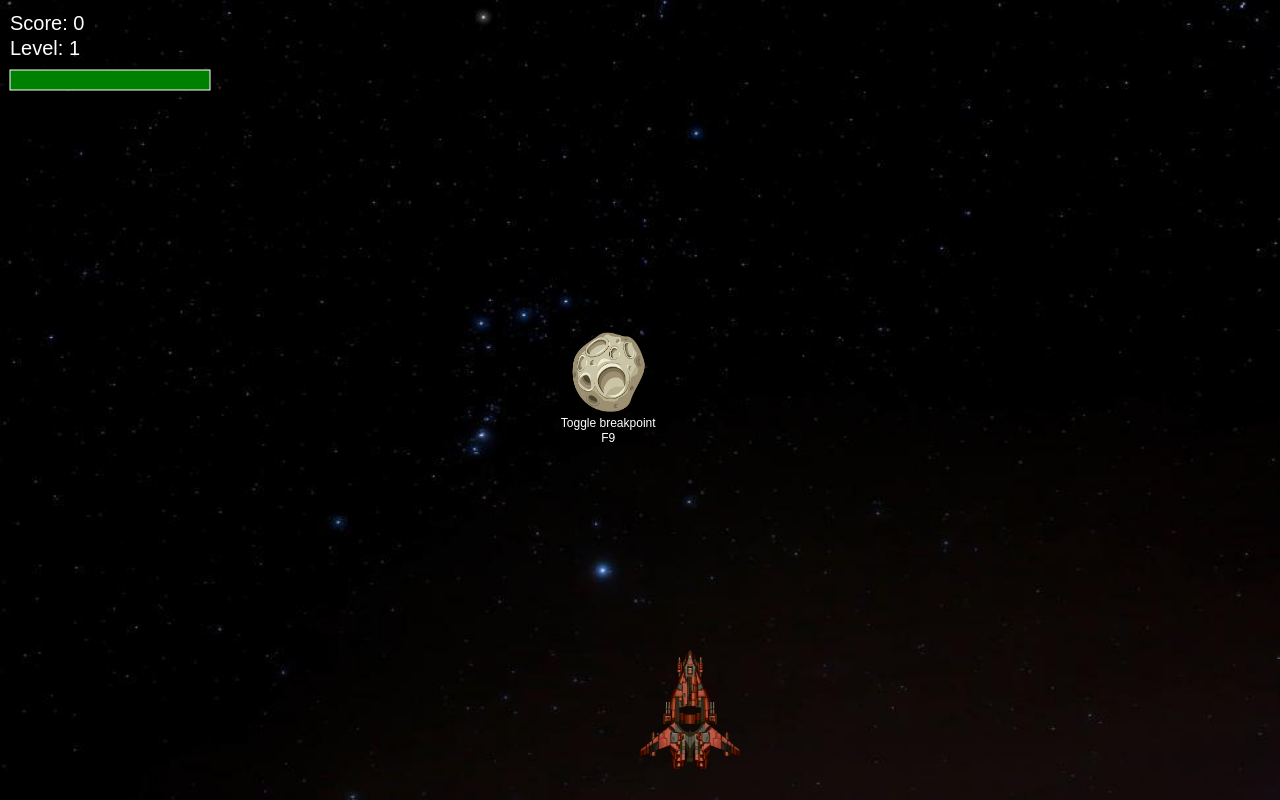
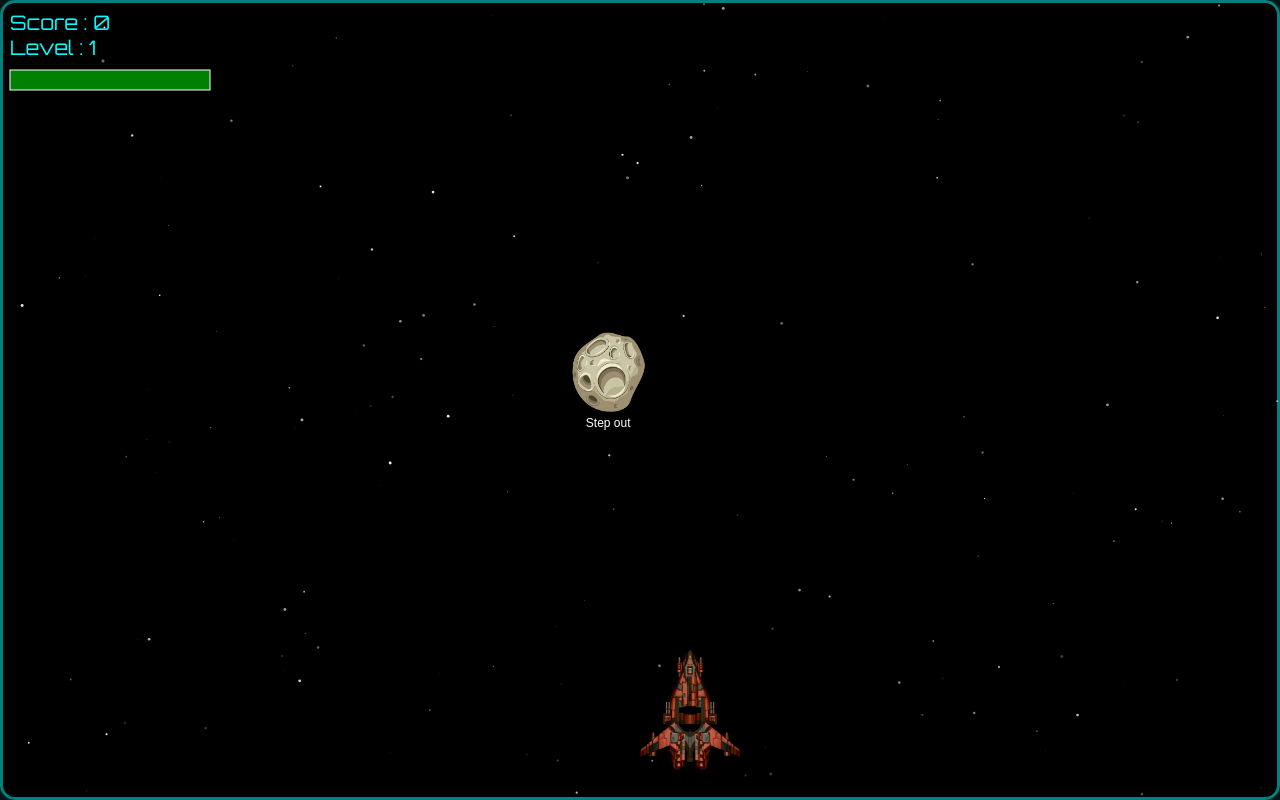
Before and after one commit to n-utty/Space-War, a plain HTML site: page src/index.html in a window 1280 px wide. Both pictures are taken after a click on the button "START GAME". Drawn offline with Linux system fonts and the light colour scheme.

Commit message:
stable version demo with customised background

```diff
--- a/src/game.js
+++ b/src/game.js
@@ -13,8 +13,7 @@ const asteroidImg = document.getElementById('asteroidImg');
 const successSound = document.getElementById('successSound');
 const collisionSound = document.getElementById('collisionSound');
 
-
-// Query the new audio elements
+// Query the audio elements
 const levelUpSound = document.getElementById('levelUpSound');
 const gameOverSound = document.getElementById('gameOverSound');
 const backgroundMusic = document.getElementById('backgroundMusic');
@@ -52,7 +51,6 @@ const commands = [
     { description: 'Build solution', shortcut: 'Ctrl+Shift+B' },
     { description: 'Navigate backward', shortcut: 'Ctrl+Minus' },
     { description: 'Navigate forward', shortcut: 'Ctrl+Shift+Minus' },
-    { description: 'Rename', shortcut: 'Ctrl+R+R' },
     { description: 'Toggle fullscreen', shortcut: 'Shift+Alt+Enter' },
     { description: 'Zoom in', shortcut: 'Ctrl+Shift+Period' },
     { description: 'Zoom out', shortcut: 'Ctrl+Shift+Comma' },
@@ -60,7 +58,6 @@ const commands = [
     { description: 'Find all references', shortcut: 'Shift+F12' },
     { description: 'Format document', shortcut: 'Ctrl+K+D' },
     { description: 'Format selection', shortcut: 'Ctrl+K+F' },
-
     { description: 'Collapse all', shortcut: 'Ctrl+M+O' },
     { description: 'Expand all', shortcut: 'Ctrl+M+P' }
 ];
@@ -126,7 +123,7 @@ function drawAsteroids() {
         ctx.font = '12px Arial';
         ctx.textAlign = 'center';
         ctx.fillText(asteroid.command.description, asteroid.x + asteroid.width / 2, asteroid.y + asteroid.height + 15);
-        ctx.fillText(asteroid.command.shortcut, asteroid.x + asteroid.width / 2, asteroid.y + asteroid.height + 30);
+        // ctx.fillText(asteroid.command.shortcut, asteroid.x + asteroid.width / 2, asteroid.y + asteroid.height + 30);
     });
 }
 
@@ -234,15 +231,20 @@ function drawHealthBar() {
 }
 
 function drawScore() {
-    ctx.fillStyle = 'white';
-    ctx.font = '20px Arial';
+    ctx.fillStyle = '#0ff';
+    ctx.font = '20px Orbitron';
     ctx.textAlign = 'left';
-    ctx.fillText(`Score: ${score}`, 10, 30);
-    ctx.fillText(`Level: ${level}`, 10, 55);
+    ctx.fillText(`Score : ${score}`, 10, 30);
+    ctx.fillText(`Level : ${level}`, 10, 55);
 }
 
 function gameLoop(currentTime) {
-    ctx.drawImage(backgroundImg, 0, 0, canvas.width, canvas.height);
+    ctx.fillStyle = 'black';
+    ctx.fillRect(0, 0, canvas.width, canvas.height);
+
+    updateStars();
+    drawStars();
+    drawBorder();
 
     drawSpaceship();
     drawAsteroids();
@@ -306,6 +308,7 @@ function startGame() {
     score = 0;
     health = 5;
     level = 1;
+    createStars(200);
     pointsToNextLevel = 5;
     asteroids.length = 0;
     bullets.length = 0;
@@ -434,8 +437,6 @@ document.addEventListener('keyup', (event) => {
         checkShortcut();
     }
 });
-
-
 startButton.addEventListener('click', startGame);
 
 window.addEventListener('resize', () => {
@@ -444,3 +445,48 @@ window.addEventListener('resize', () => {
     spaceship.x = canvas.width / 2 - spaceship.width / 2;
     spaceship.y = canvas.height - 150;
 });
+
+// Custom styling to canvas
+const stars = [];
+
+function createStars(count) {
+    for (let i = 0; i < count; i++) {
+        stars.push({
+            x: Math.random() * canvas.width,
+            y: Math.random() * canvas.height,
+            radius: Math.random() * 1.5,
+            alpha: Math.random()
+        });
+    }
+}
+
+function drawStars() {
+    ctx.save();
+    for (let star of stars) {
+        ctx.beginPath();
+        ctx.arc(star.x, star.y, star.radius, 0, Math.PI * 2);
+        ctx.fillStyle = `rgba(255, 255, 255, ${star.alpha})`;
+        ctx.fill();
+    }
+    ctx.restore();
+}
+
+function updateStars() {
+    for (let star of stars) {
+        star.y += 0.2;
+        if (star.y > canvas.height) {
+            star.y = 0;
+        }
+        star.alpha = Math.random();
+    }
+}
+
+function drawBorder() {
+    ctx.save();
+    ctx.strokeStyle = 'rgba(0, 255, 255, 0.5)';
+    ctx.lineWidth = 6;
+    ctx.beginPath();
+    ctx.roundRect(0, 0, canvas.width, canvas.height, 15);
+    ctx.stroke();
+    ctx.restore();
+}
--- a/src/index.html
+++ b/src/index.html
@@ -10,7 +10,7 @@
     <canvas id="gameCanvas"></canvas>
     <div id="startScreen">
         <h1>Space Wars: Visual Studio Edition</h1>
-        <p>Defend your code against incoming bugs!</p>
+        <p>Defend Your planet against incoming asteroids!</p>
         <button id="startButton">Start Game</button>
         <div class="instructions">
             <h2>How to Play</h2>
--- a/src/styles.css
+++ b/src/styles.css
@@ -102,3 +102,12 @@ body, html {
 .hidden {
     display: none;
 }
+#gameCanvas {
+    display: block;
+    position: absolute;
+    top: 50%;
+    left: 50%;
+    transform: translate(-50%, -50%);
+    border-radius: 15px;
+    box-shadow: 0 0 30px rgba(0, 255, 255, 0.3);
+}
```
Also changed, not shown: images/blackspace.webp (deleted), images/space.jpeg (deleted), images/space2.jpg (deleted), images/space5.jpg (deleted), images/space6.jpg (deleted), 1 other file.
